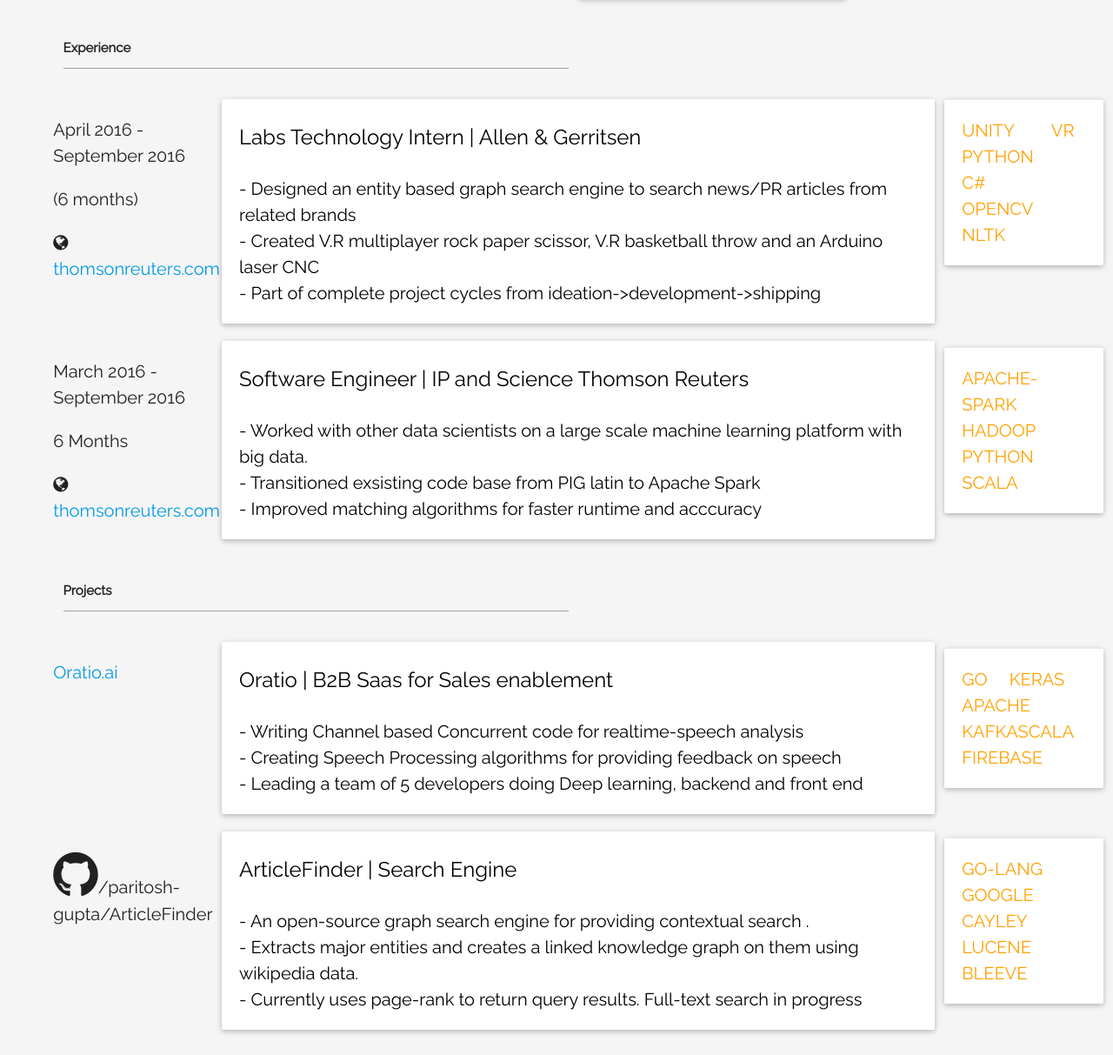
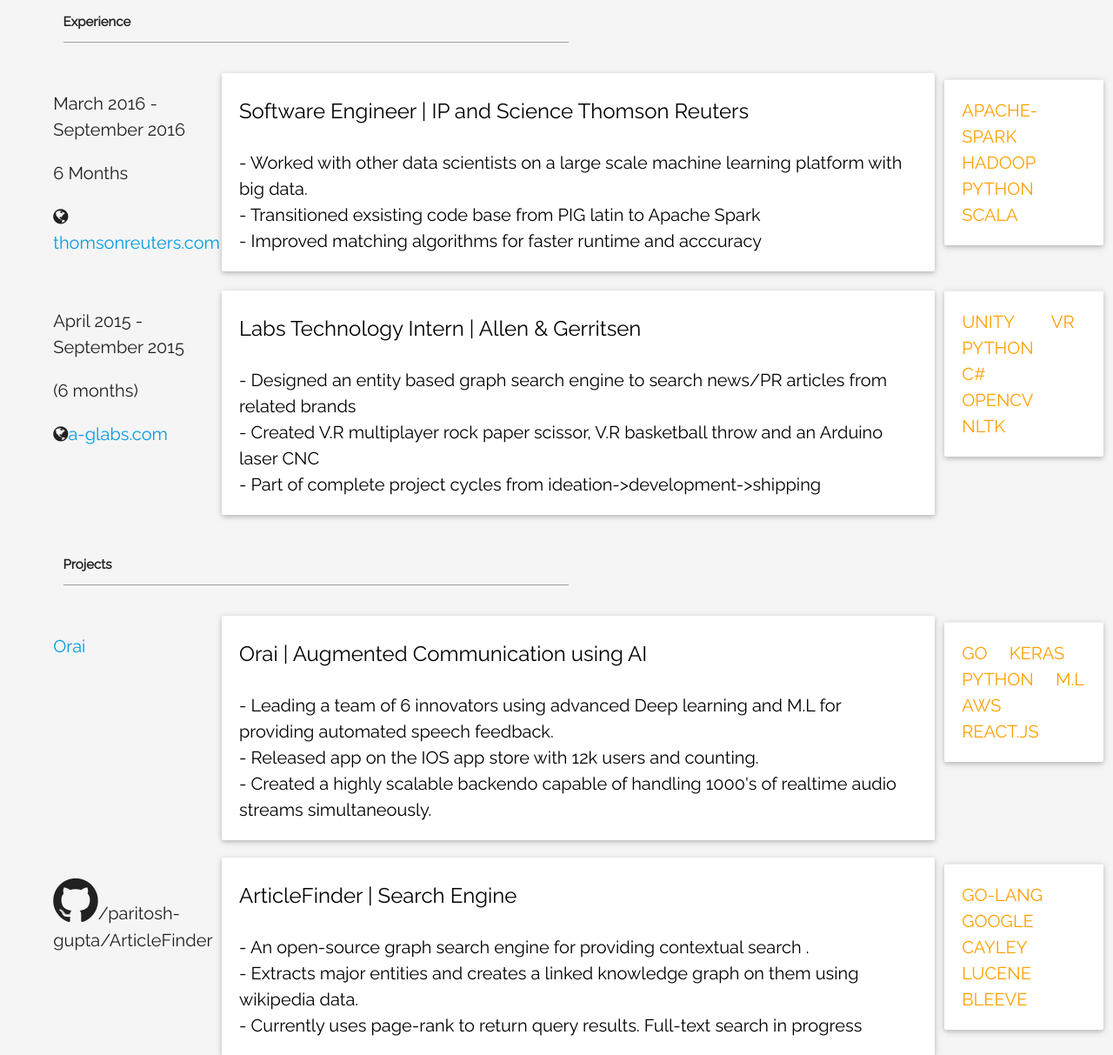
Before and after one commit to paritosh-gupta/paritosh-gupta.github.io, a website: page index.html in a window 1280 px wide. Shown: the part 578-1791 px from the top of the page at 87% size. Drawn offline with Linux system fonts and the light colour scheme.

Commit message:
orai update

```diff
--- a/index.html
+++ b/index.html
@@ -51,7 +51,7 @@
 
     <div class="row z-depth-2">
       <div class="col s12" style="text-align:center;"         >
-        Founder, Oratio.AI
+        Founder, CTO Orai
       </div>
 
     </div>
@@ -63,7 +63,7 @@
       </div>
       <div class="col m12 l4 s12 " style="text-align:center">
         <i class="fa fa-envelope fa-1x"></i>
-        paritosh.gupta@yahoo.co.uk
+        paritosh@oraiapp.com
       </div>
       <div class="col m12 l4 s12 z-depth-2" style="text-align:center">
         <i class="fa fa-github fa-1x"></i>
@@ -113,7 +113,7 @@
     <div class="card-content black-text" style="padding-bottom:0px">
       <span class="card-title black-text">Contact </span>
       <ul>
-        <li> - 3601 Powelton Avenue,Apt A9</li>
+        <li> - 3613 Warren Street</li>
         <li> - Philadelphia PA,19104</li>
         <li> - (c) 267-506-0307</li>
       </ul>
@@ -144,13 +144,50 @@
     </form>
   </div>
 
+
+ <div class="row">
+
+      <div class="col m12 l2 s12">
+        <p> March 2016 - September 2016 </p>
+        <p> 6 Months </p>
+        <!-- <p><i class="fa fa-github fa-1x"></i> <a href="Github.com/DrexelAIRLab"> /DrexelAIRlab</a><p> -->
+        <p><i class="fa fa-globe fa-1x"></i><a href="thomsonreuters.com"> thomsonreuters.com</a></p>
+      </div>
+
+      <div class="col s8 z-depth-0" style="padding:0px" >
+        <div class="card white"   style="margin:0px">
+          <div class="card-content black-text" style="padding-bottom:0px">
+            <span class="card-title black-text">Software Engineer | IP and Science Thomson Reuters</span>
+            <ul>
+              <li> - Worked with other data scientists on a large scale machine learning platform with big data.</li>
+              <li> - Transitioned exsisting code base from PIG latin to Apache Spark</li>
+              <li> - Improved matching algorithms for faster runtime and acccuracy</l1>
+              </ul>
+
+            </div>
+          </div>
+        </div>
+
+        <div class="col m12 l2 s12">
+          <div class="card white">
+            <div class="card-action">
+              <a href="#">Apache-Spark</a>
+              <a href="#">Hadoop</a><br>
+              <a href="#">Python</a><br>
+              <a href="#">Scala</a>
+            </div>
+          </div>
+        </div>
+
+      </div>
   <div class="row ">
 
     <div class="col m12 l2 s12">
-      <p> April 2016 - September 2016</p>
+      <p> April 2015 - September 2015</p>
       <p> (6 months)</p>
-      <p><i class="fa fa-globe fa-1x"></i><a href="a-glabs.com">thomsonreuters.com</a></p>
+      <p><i class="fa fa-globe fa-1x"></i><a href="a-glabs.com">a-glabs.com</a></p>
     </div>
+
     <div class="col s8" style="padding:0px" >
       <div class="card white "   style="margin:0px">
         <div class="card-content black-text" style="padding-bottom:0px">
@@ -177,44 +214,12 @@
             </table>
           </div>
         </div>
+
       </div>
     </div>
 
 
-    <div class="row">
 
-      <div class="col m12 l2 s12">
-        <p> March 2016 - September 2016 </p>
-        <p> 6 Months </p>
-        <!-- <p><i class="fa fa-github fa-1x"></i> <a href="Github.com/DrexelAIRLab"> /DrexelAIRlab</a><p> -->
-          <p><i class="fa fa-globe fa-1x"></i><a href="thomsonreuters.com"> thomsonreuters.com</a></p>
-        </div>
-
-        <div class="col s8 z-depth-0" style="padding:0px" >
-          <div class="card white"   style="margin:0px">
-            <div class="card-content black-text" style="padding-bottom:0px">
-              <span class="card-title black-text">Software Engineer | IP and Science Thomson Reuters</span>
-              <ul>
-                <li> - Worked with other data scientists on a large scale machine learning platform with big data.</li>
-                <li> - Transitioned exsisting code base from PIG latin to Apache Spark</li>
-                <li> - Improved matching algorithms for faster runtime and acccuracy</l1>
-                </ul>
-              </div>
-            </div>
-          </div>
-
-          <div class="col m12 l2 s12">
-            <div class="card white">
-              <div class="card-action">
-                <a href="#">Apache-Spark</a>
-                <a href="#">Hadoop</a><br>
-                <a href="#">Python</a><br>
-                <a href="#">Scala</a>
-              </div>
-            </div>
-          </div>
-
-        </div>
 
       <!-- ++++++++++++++++++++++++++++++++++++++++++++++++++++++=-->
 
@@ -234,19 +239,18 @@
       <div class="row">
 
         <div class="col m12 l2 s12">
-            <p><a href="Oratio.ai"> Oratio.ai</a></p>
+          <p><a href="http://oraiapp.com"> Orai</a></p>
 
         </div>
 
         <div class="col s8 z-depth-0" style="padding:0px" >
           <div class="card white"   style="margin:0px">
             <div class="card-content black-text" style="padding-bottom:0px">
-                <span class="card-title black-text">Oratio | B2B Saas for Sales enablement</span>
+              <span class="card-title black-text">Orai | Augmented Communication using AI</span>
               <ul>
-
-                  <li> - Writing Channel based Concurrent code for realtime-speech analysis</li>
-                  <li> - Creating Speech Processing algorithms for providing feedback on speech</li>
-                  <li> - Leading a team of 5 developers doing Deep learning, backend and front end</l1>
+                  <li> - Leading a team of 6 innovators using advanced Deep learning and M.L for providing automated speech feedback.</li>
+                  <li> - Released app on the IOS app store with 12k users and counting. </li>
+                  <li> - Created a highly scalable backendo capable of handling 1000's of realtime audio streams simultaneously.</l1>
                 </ul>
               </div>
             </div>
@@ -257,9 +261,10 @@
               <div class="card-action">
                 <a href="#">Go</a>
                 <a href="#">Keras </a><br>
-                  <a href="#"> Apache  </a>
-                  <a href="#"> KafkaScala</a>
-                  <a href="#"> Firebase </a>
+                <a href="#"> Python </a>
+                <a href="#"> M.L </a>
+                <a href="#"> AWS </a>
+                  <a href="#"> React.js </a>
               </div>
             </div>
           </div>
@@ -374,10 +379,10 @@
                 <!-- <span class="card-title black-text">A</span> -->
                 <ul>
 
-                      <li> -  <b> Tesla Hyperloop Pod competition:-</b> Controls and Software Team member. Responsible for handling sensor data processing for shuttle</l1>
+                  <li> -  <b> Tesla Hyperloop Pod competition:-</b> Controls and Software Team leader. Responsible for handling sensor data processing for shuttle</l1>
                     <li> - <b>Leap-motion Hands-On VR development Challenge</b> winner for creating multiplayer Virtual reality rock paper scissor.</b></li>
                     <li> - <b> Michelin Connected Mobility challenge. </b> Winner of first prize for breakthrough solutions to improve mobility</l1>
-                      <li> - PennApps 2015f finalist (SayUmm)</li>
+                      <li> - <b> Microsoft Imagine Cup</b> U.S Finals winner </li>
                       <li> - STAR-Scholar (Students Tackling Advanced Research) under Dr Erin Solovey</l1>
                       </ul>
                     </div>
```
Lines whose indentation alone changed are shown as unchanged.
